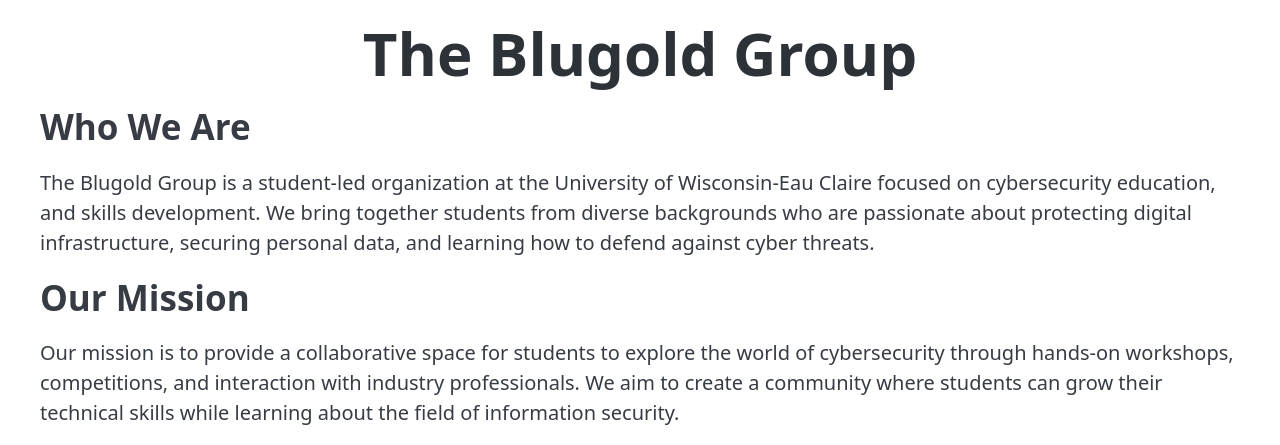
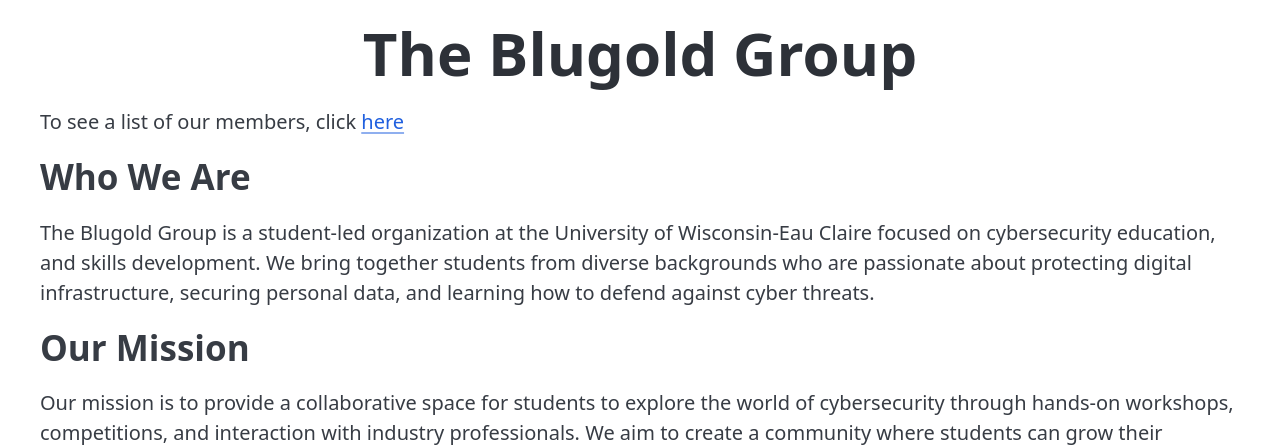
Before and after one commit to Blugold-Group/CTF_Scoreboard, a Flask app: page /about in a window 1280 px wide. Shown: the part 126-571 px from the top of the page. Run offline with Flask 3, Linux system fonts and the light colour scheme.

Commit message:
Added link to member page on /about, added to documentation

```diff
--- a/templates/about.html
+++ b/templates/about.html
@@ -26,6 +26,8 @@
 
   <main class="container">
       <h1 style="text-align: center; font-size: 60px;">The Blugold Group</h1>
+
+      <p>To see a list of our members, click <a href="/members">here</a></p>
 
 
       <section>
```
Also changed, not shown: README.MD.
